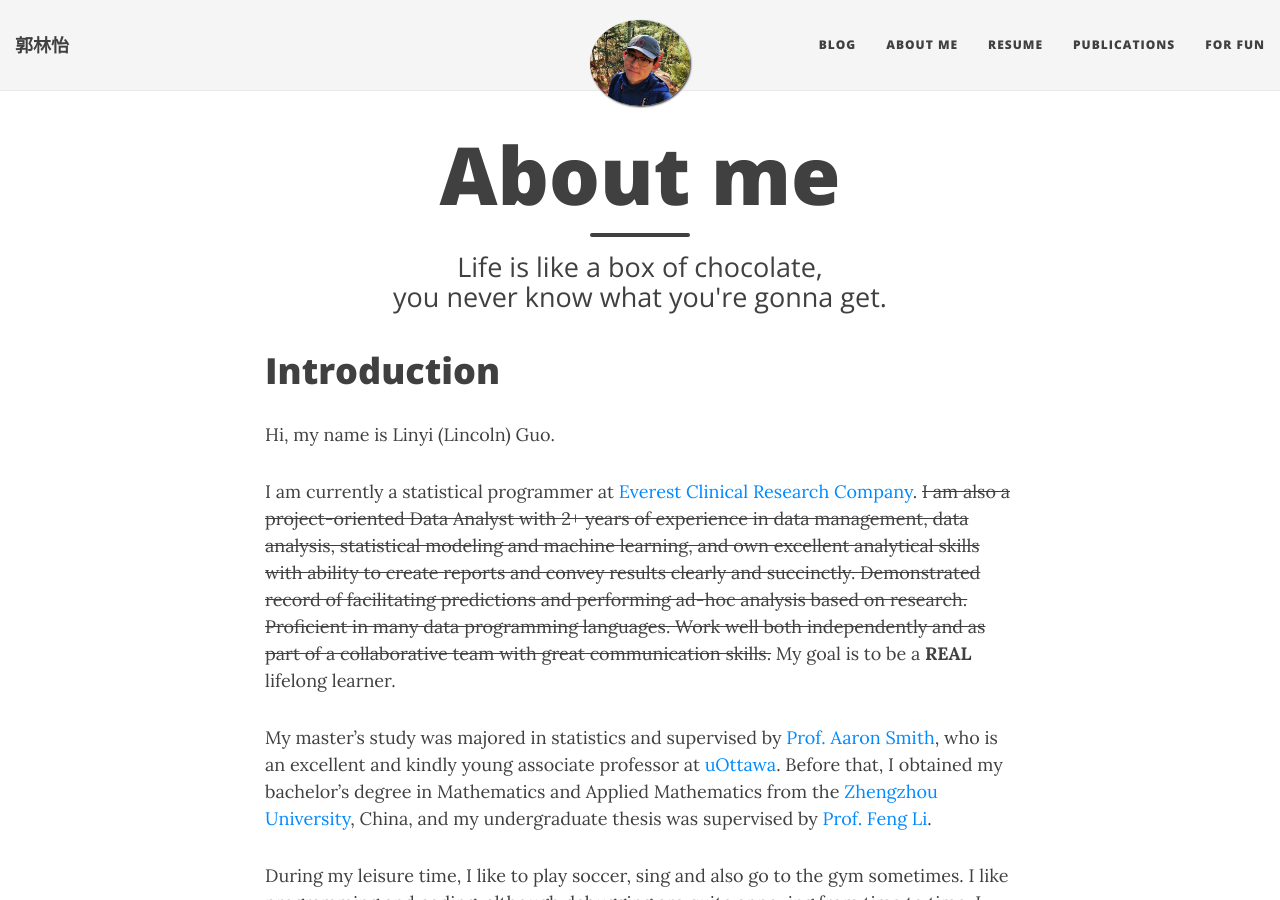
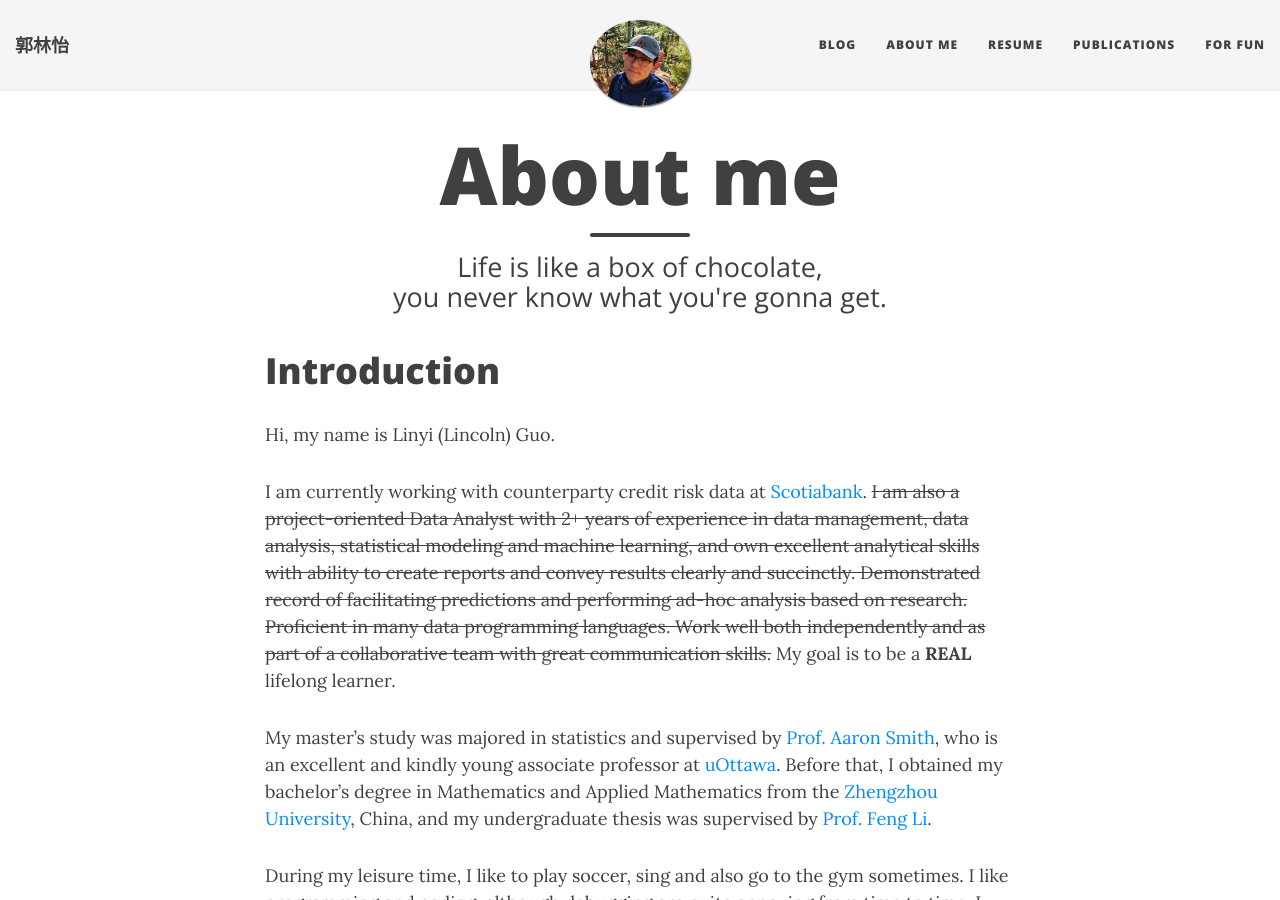
Before and after one commit to LinyiGuo96/LinyiGuo96.github.io, a Jekyll site: the page built from aboutme.md, in a window 1280 px wide and 900 px high. Built offline with Jekyll 4.4.1, drawn with Linux system fonts in a browser that asks for light colours; nearby versions of some CDN libraries.

Commit message:
Update aboutme.md

```diff
--- a/aboutme.md
+++ b/aboutme.md
@@ -8,7 +8,7 @@ use-site-title: true
 
 Hi, my name is Linyi (Lincoln) Guo.
 
-I am currently a statistical programmer at [Everest Clinical Research Company](https://www.ecrscorp.com/). ~~I am also a project-oriented Data Analyst with 2+ years of experience in data management, data analysis, statistical modeling and machine learning, and own excellent analytical skills with ability to create reports and convey results clearly and succinctly. Demonstrated record of facilitating predictions and performing ad-hoc analysis based on research. Proficient in many data programming languages. Work well both independently and as part of a collaborative team with great communication skills.~~ My goal is to be a **REAL** lifelong learner.
+I am currently working with counterparty credit risk data at [Scotiabank](https://en.wikipedia.org/wiki/Scotiabank). ~~I am also a project-oriented Data Analyst with 2+ years of experience in data management, data analysis, statistical modeling and machine learning, and own excellent analytical skills with ability to create reports and convey results clearly and succinctly. Demonstrated record of facilitating predictions and performing ad-hoc analysis based on research. Proficient in many data programming languages. Work well both independently and as part of a collaborative team with great communication skills.~~ My goal is to be a **REAL** lifelong learner.
 
 My master's study was majored in statistics and supervised by [Prof. Aaron Smith](http://aix1.uottawa.ca/~asmi28/), who is an excellent and kindly young associate professor at [uOttawa](https://science.uottawa.ca/mathstat/en). Before that, I obtained my bachelor's degree in Mathematics and Applied Mathematics from the [Zhengzhou University](https://en.wikipedia.org/wiki/Zhengzhou_University), China, and my undergraduate thesis was supervised by [Prof. Feng Li](http://www5.zzu.edu.cn/math/info/1054/2133.htm).
 
```
